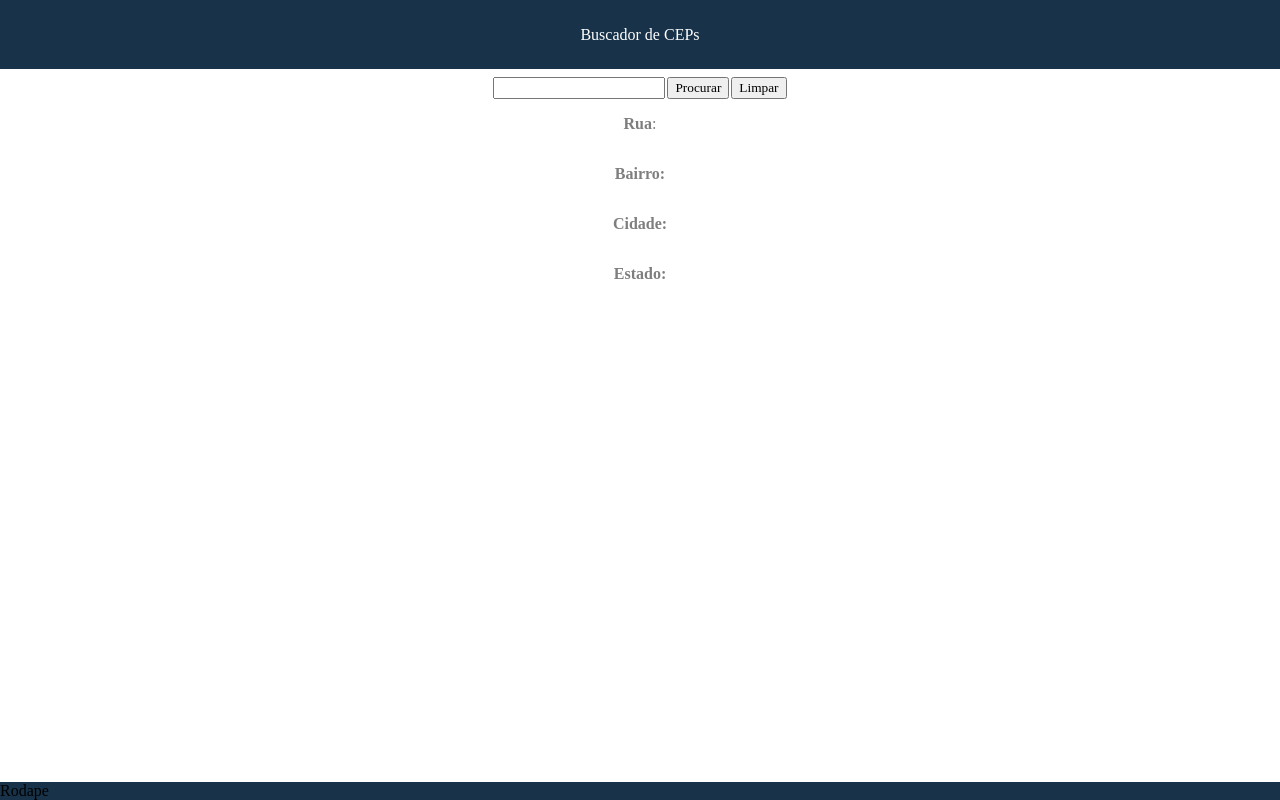
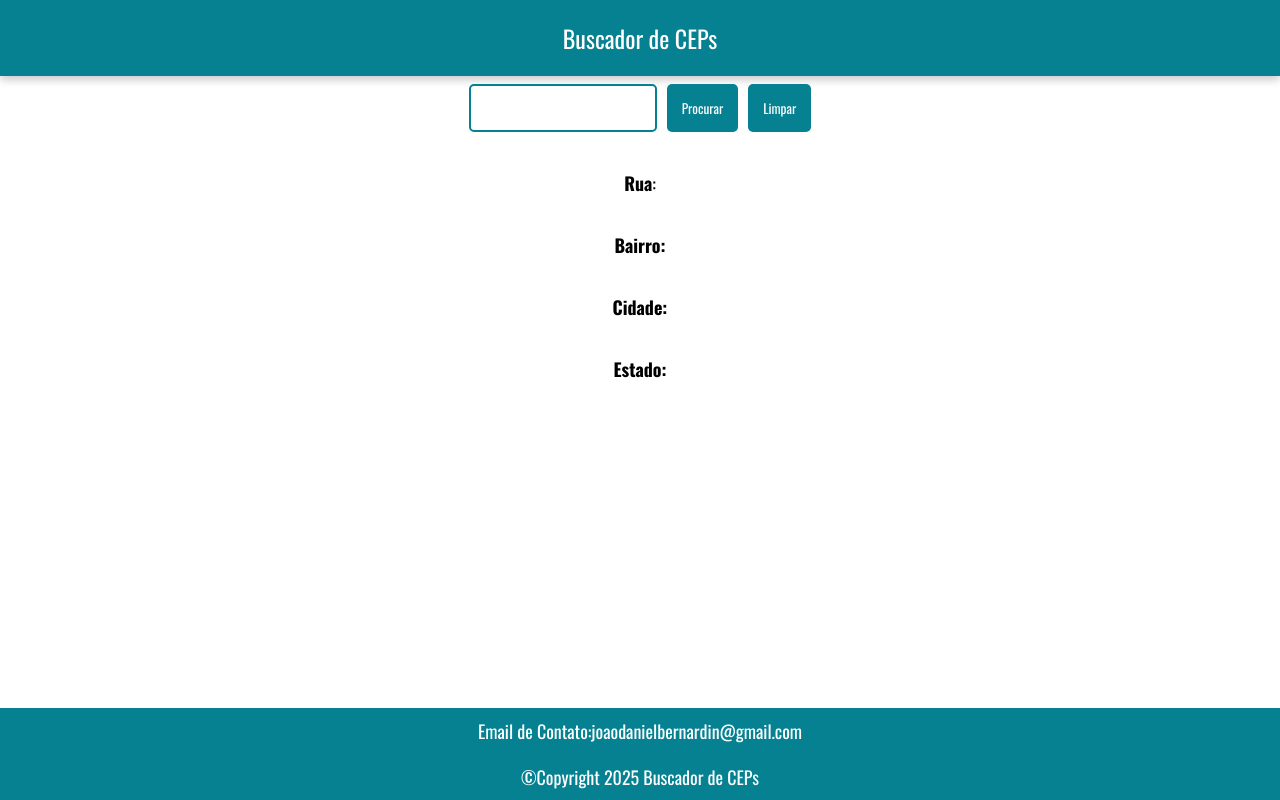
Before and after one commit to DanielDya/Buscador-de-Cep, a plain HTML site: page index.html in a window 1280 px wide. Drawn offline with nearby package versions, Linux system fonts and the light colour scheme; a web font is replaced by a local one.

Commit message:
Adição de funcinalidades

```diff
--- a/index.html
+++ b/index.html
@@ -22,7 +22,8 @@
       <p><b>Estado:</b> <span id="estado"></span></p>
     </div>
 
-    <footer class="rodape">Rodape</footer>
+    <footer class="rodape">Email de Contato:joaodanielbernardin@gmail.com</footer>
+    <footer>©Copyright 2025 Buscador de CEPs</footer>
     <script src="script.js"></script>
   </body>
 </html>
--- a/style.css
+++ b/style.css
@@ -1,27 +1,45 @@
-@import url('https://fonts.cdnfonts.com/css/open-dyslexic');
+@import url('https://fonts.googleapis.com/css2?family=Oswald:wght@200..700&family=Poppins:ital,wght@0,100;0,200;0,300;0,400;0,500;0,600;0,700;0,800;0,900;1,100;1,200;1,300;1,400;1,500;1,600;1,700;1,800;1,900&display=swap');
 
-*{
-    font-family: "open-dyslexic";
+* {
+    font-family: "Oswald";
+    box-sizing: border-box;
 }
 
 header {
     text-align: center;
     color: white;
-    background-color: #183249;
-    padding: 2%;
+    background-color: #058192;
+    padding: 20px;
     margin-bottom: 8px;
+    font-size: x-large;
+    box-shadow: 0 4px 8px rgba(0, 0, 0, 0.2);
 }
 
 .form {
     display: flex;
     justify-content: center;
-    gap: 2px;
+    gap: 10px;
 }
 
-  button:active {
-    background-color: aquamarine;
-    transition: ease 1s;
-    transform: scale(1, 1);
+input[type="text"] {
+    padding: 10px;
+    border: 2px solid #058192;
+    border-radius: 5px;
+    font-size: medium;
+}
+
+button {
+    padding: 10px 15px;
+    border: none;
+    border-radius: 5px;
+    background-color: #058192;
+    color: white;
+    cursor: pointer;
+    transition: background-color 0.3s;
+}
+
+button:hover {
+    background-color: #046f7a;
 }
 
 body {
@@ -35,10 +53,26 @@ header {
     display: flex;
     align-items: center;
     flex-direction: column;
-    opacity: 0.5;
+    opacity: 1;
     flex: 1;
+    padding: 20px;
+    font-size: large;
 }
 
 footer {
-    background-color: #183249;
+    background-color: #058192;
+    color: white;
+    font-size: large;
+    text-align: center;
+    padding: 10px;
 }
+
+.contact-info {
+    margin-bottom: 10px;
+}
+
+@media screen and (max-width:768px){
+.info{
+    font-size: x-large;
+}
+}
```
Also changed, not shown: 1 other file. Lines whose indentation alone changed are shown as unchanged.
